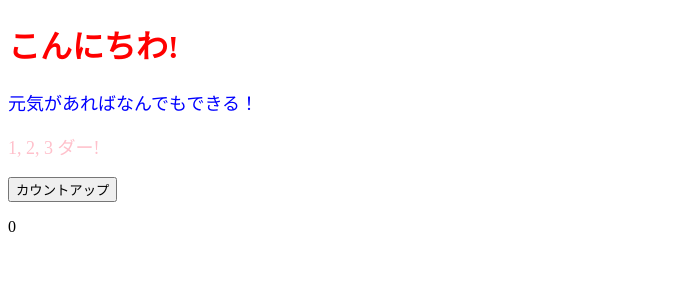
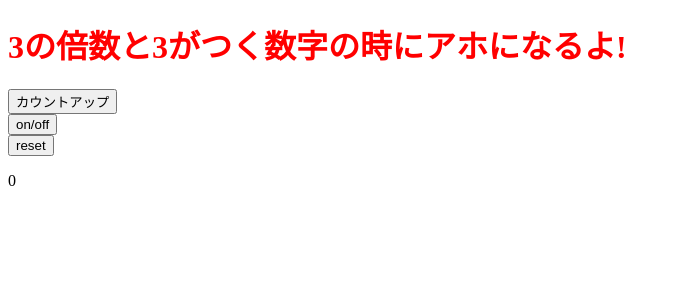
Before and after one commit to chama0623/Udemy-ReactBasic, a React (Create React App) app: page / in a window 1280 px wide. Shown: the top 300 px of the page, without its empty margins (0-679 px from the left). Built offline with nearby package versions, Linux system fonts and the light colour scheme.

Commit message:
add useEffect

```diff
--- a/src/App.jsx
+++ b/src/App.jsx
@@ -1,27 +1,62 @@
-import React, { useState } from "react";
+/* eslint react-hooks/exhaustive-deps:off */
+import React, { useEffect, useState } from "react";
 import ColorfulMessage from "./components/ColorfulMessage";
 
 // コンポーネント
 // コンポーネント名はキャメルケース
 // {}内はJSとして認識される
 const App = () => {
+  // 再レンダリング確認用
+  //console.log("レンダリングされたよ！");
+  // [stateに使用する変数名(自由), stateを変更する関数名]
+  const [num, setNum] = useState(0); // 初期値を0として与える
+  // 顔文字を表示/非表示にするuseState
+  const [faceShowFlg, setFaceShowFlg] = useState(false);
+
   // ボタンが押されたときにstateを更新する
   const onClickCountUp = () => {
     // useStateの第2引数で指定した関数に値をセットすることでnumの値が変化する
     setNum(num + 1);
   };
-  // [stateに使用する変数名(自由), stateを変更する関数名]
-  const [num, setNum] = useState(0); // 初期値を0として与える
+
+  // 3の倍数でアホになるのは実装できたけど, on/offスイッチが効かなくなった -> useEffect
+  useEffect(() => {
+    if (num > 0) {
+      if (num % 3 === 0 || String(num).match("3")) {
+        /* setFaceShowFlg(true);だと最初のレンダリング -> setFaceShowFlg(true)で状態更新 -> 再レンダリング
+        がループしてしまう. そこで論理演算子を用いてfaceShowflgが既にtrueのときは処理を実行しないようにする*/
+        faceShowFlg || setFaceShowFlg(true);
+      } else {
+        // faceShowFlgがtrueのときだけsetFaceShowFlg(false)を実行する
+        faceShowFlg && setFaceShowFlg(false);
+      }
+    }
+    // eslint-disable-next-line react-hooks/exhaustive-deps:off
+  }, [num]);
+
+  // 絵文字の表示/非表示のuseStateを更新する
+  const onClickSwitchShowFlg = () => {
+    setFaceShowFlg(!faceShowFlg);
+  };
+
+  // カウントリセット
+  const onClickResetNum = () => {
+    setNum(0);
+    setFaceShowFlg(false);
+  };
 
   return (
     <>
-      <h1 style={{ color: "red" }}>こんにちわ!</h1>
-      <ColorfulMessage color="blue">
-        元気があればなんでもできる！
-      </ColorfulMessage>
-      <ColorfulMessage color="pink">1, 2, 3 ダー!</ColorfulMessage>
+      <h1 style={{ color: "red" }}>3の倍数と3がつく数字の時にアホになるよ!</h1>
       <button onClick={onClickCountUp}>カウントアップ</button>
+      <br />
+
+      <button onClick={onClickSwitchShowFlg}>on/off</button>
+      <br />
+      <button onClick={onClickResetNum}>reset</button>
       <p>{num}</p>
+      {/* faceShowflgがtrueのとき絵文字を表示する*/}
+      {faceShowFlg && <p style={{ fontSize: "50px" }}>( ﾟДﾟ)</p>}
     </>
   );
 };
```
